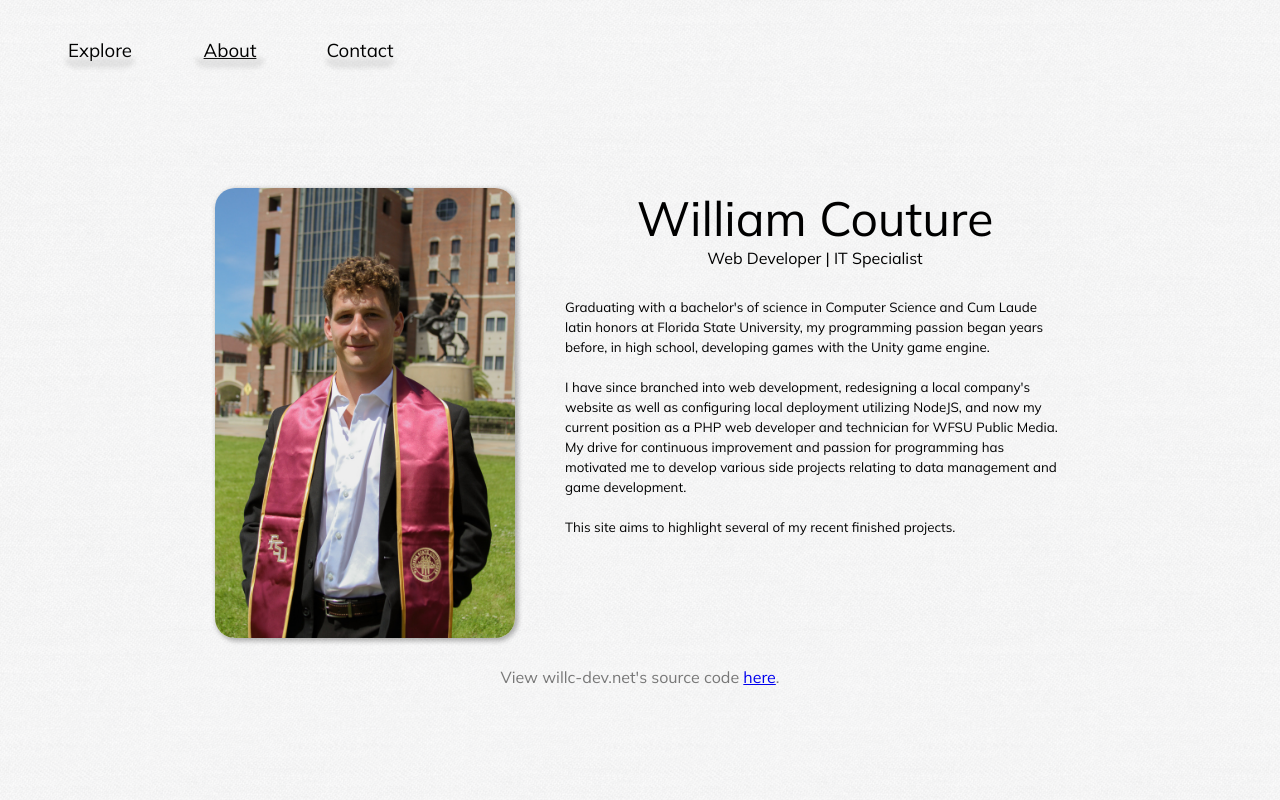
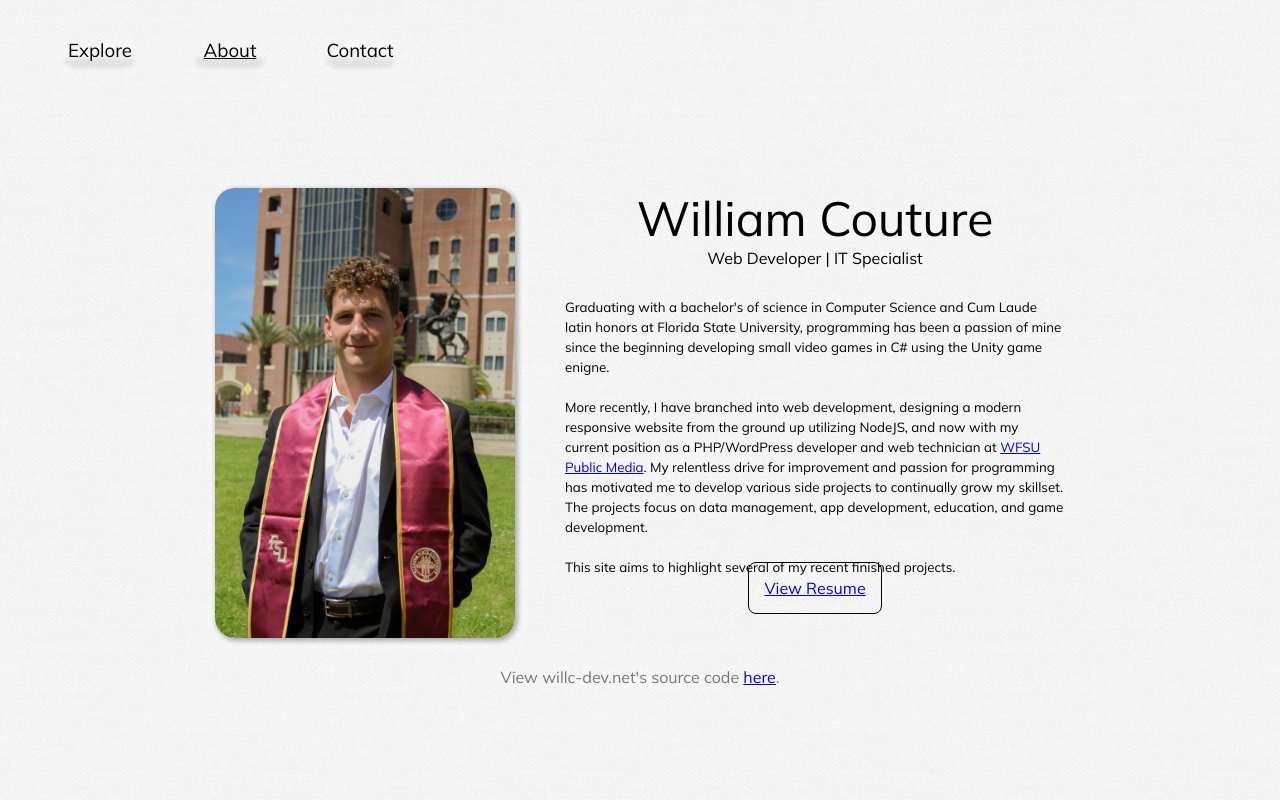
Before and after one commit to wcouture/Portfolio-Site, a PHP site: page /about in a window 1280 px wide. Run offline with PHP 8.4, Linux system fonts and the light colour scheme; some libraries are stand-ins or nearby versions.

Commit message:
Adds link to resume on about page

```diff
--- a/about.php
+++ b/about.php
@@ -17,11 +17,16 @@
                 Web Developer | IT Specialist
             </div>
             <div class="about-bio">
-            Graduating with a bachelor's of science in Computer Science and Cum Laude latin honors at Florida State University, my programming passion began years before, in high school, developing games with the Unity game engine.
+            Graduating with a bachelor's of science in Computer Science and Cum Laude latin honors at Florida State University, programming has been a passion of mine since the beginning developing small video games in C# using the Unity game enigne.
             <br><br>
-            I have since branched into web development, redesigning a local company's website as well as configuring local deployment utilizing NodeJS, and now my current position as a PHP web developer and technician for WFSU Public Media. My drive for continuous improvement and passion for programming has motivated me to develop various side projects relating to data management and game development.
+            More recently, I have branched into web development, designing a modern responsive website from the ground up utilizing NodeJS, and now with my current position as a PHP/WordPress developer and web technician at <a href="https://wfsu.org" target="_blank">WFSU Public Media</a>. My relentless drive for improvement and passion for programming has motivated me to develop various side projects to continually grow my skillset. The projects focus on data management, app development, education, and game development.
             <br><br>
             This site aims to highlight several of my recent finished projects.
+            </div>
+            <div class="about-resume">
+                <a class="resume-link" href="/docs/resume.pdf">
+                    View Resume
+                </a>
             </div>
         </div>
     </div>
--- a/css/about.css
+++ b/css/about.css
@@ -22,7 +22,7 @@
   height: auto;
 
   border-radius: 20px;
-    box-shadow: 2px 2px 5px 1px rgba(0,0,0, 0.3);
+  box-shadow: 2px 2px 5px 1px rgba(0, 0, 0, 0.3);
 }
 
 .about-header {
@@ -46,3 +46,19 @@
   font-size: 10pt;
   line-height: 1.5;
 }
+
+.about-resume {
+  margin: 0 auto;
+}
+
+.resume-link {
+  padding: 15px;
+  border-radius: 8px;
+  border: 1px solid black;
+  transition: linear 0.3s;
+}
+
+.resume-link:hover {
+  scale: 101%;
+  transition: linear 0.3s;
+}
```
Lines whose indentation alone changed are shown as unchanged.
